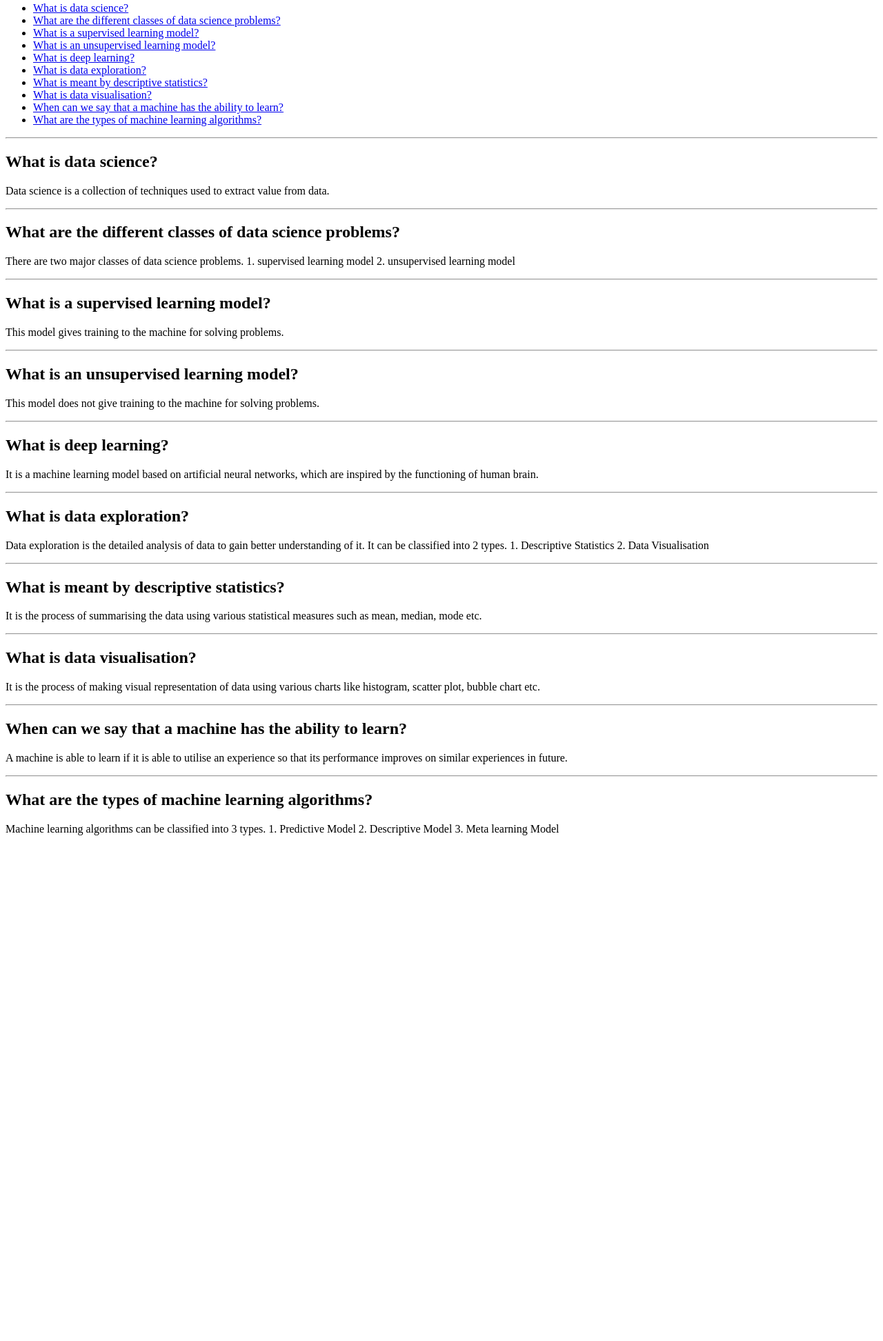
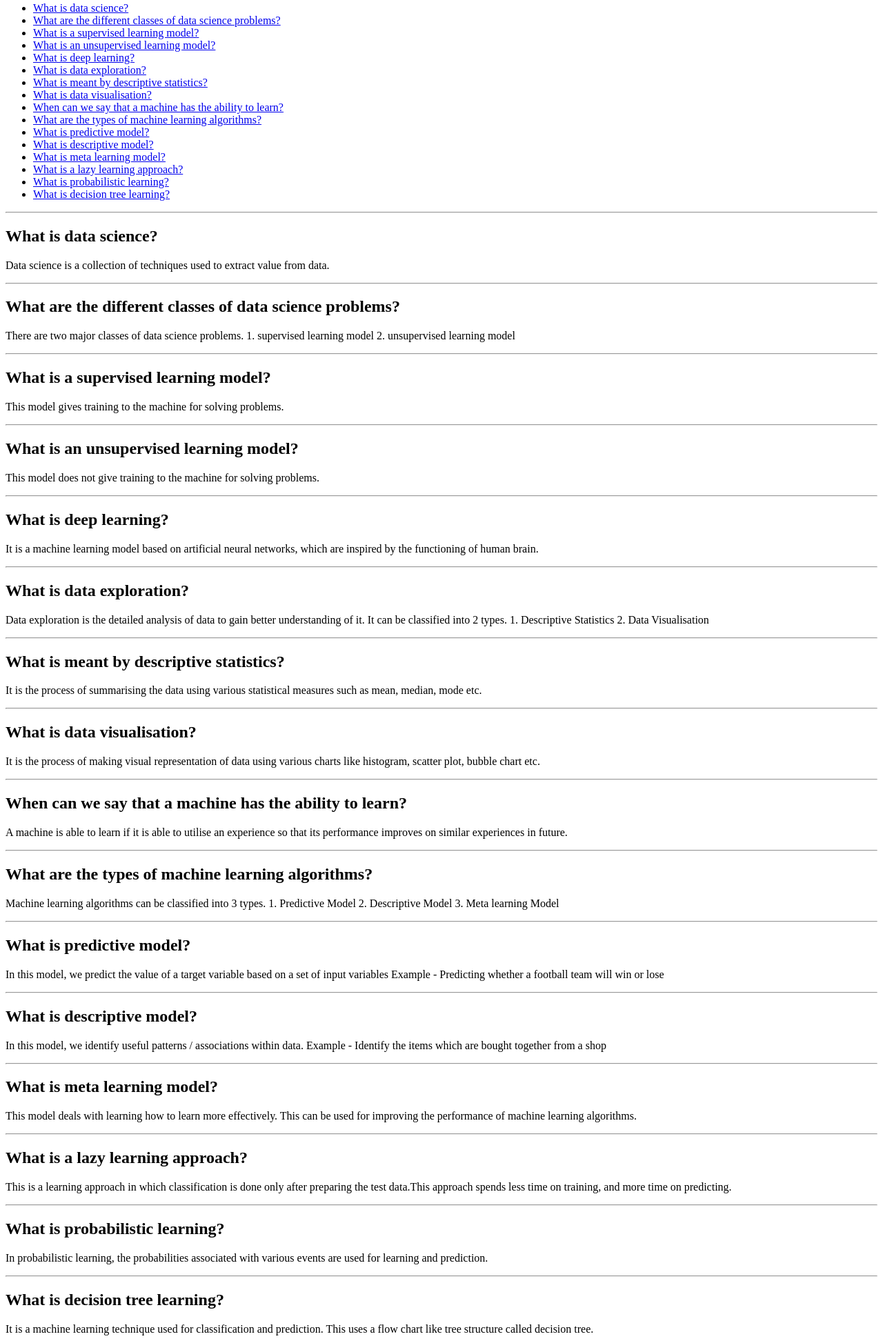
Before and after one commit to vasudevantv/vasudevantv.github.io, a plain HTML site: page faq.html in a window 1280 px wide. Shown: the part 481-2425 px from the top of the page at 69% size. Before the commit the page ends 1700 px from the top, so only its background shows below. Drawn offline with Linux system fonts and the light colour scheme.

Commit message:
Update faq.html

```diff
--- a/faq.html
+++ b/faq.html
@@ -50,6 +50,24 @@ When can we say that a machine has the ability to learn?</a>
 <li>
 <a href="#types">
 What are the types of machine learning algorithms?</a>
+<li>
+<a href="#predictive">
+What is predictive model?</a>
+<li>
+<a href="#descriptivemodel">
+What is descriptive model?</a>
+<li>
+<a href="#metalearning">
+What is meta learning model?</a>
+<li>
+<a href="#lazy">
+What is a lazy learning approach?</a>
+<li>
+<a href="#probabilistic">
+What is probabilistic learning?</a>
+<li>
+<a href="#decisiontree">
+What is decision tree learning?</a>
 </ul>
 <p>
 <hr>
@@ -113,5 +131,41 @@ Machine learning algorithms can be classified into 3 types.
 1. Predictive Model
 2. Descriptive Model
 3. Meta learning Model
+<p>
+<hr>
+<h2><a name="predictive">
+What is predictive model?</a></h2>
+In this model, we predict the value of a target variable based on a set of input variables
+Example - Predicting whether a football team will win or lose
+<p>
+<hr>
+<h2><a name="descriptivemodel">
+What is descriptive model?</a></h2>
+In this model, we identify useful patterns / associations within data.
+Example - Identify the items which are bought together from a shop
+<p>
+<hr>
+<h2><a name="metalearning">
+What is meta learning model?</a></h2>
+This model deals with learning how to learn more effectively. This can be used for
+improving the performance of machine learning algorithms.
+<p>
+<hr>
+<h2><a name="lazy">
+What is a lazy learning approach?</a></h2>
+This is a learning approach in which classification is done only after preparing the test
+data.This approach spends less time on training, and more time on predicting.
+<p>
+<hr>
+<h2><a name="probabilistic">
+What is probabilistic learning?</a></h2>
+In probabilistic learning, the probabilities associated with various events are used for
+learning and prediction.
+<p>
+<hr>
+<h2><a name="decisiontree">
+What is decision tree learning?</a></h2>
+It is a machine learning technique used for classification and prediction. This uses a flow
+chart like tree structure called decision tree.
 </body>
 </html>
```
